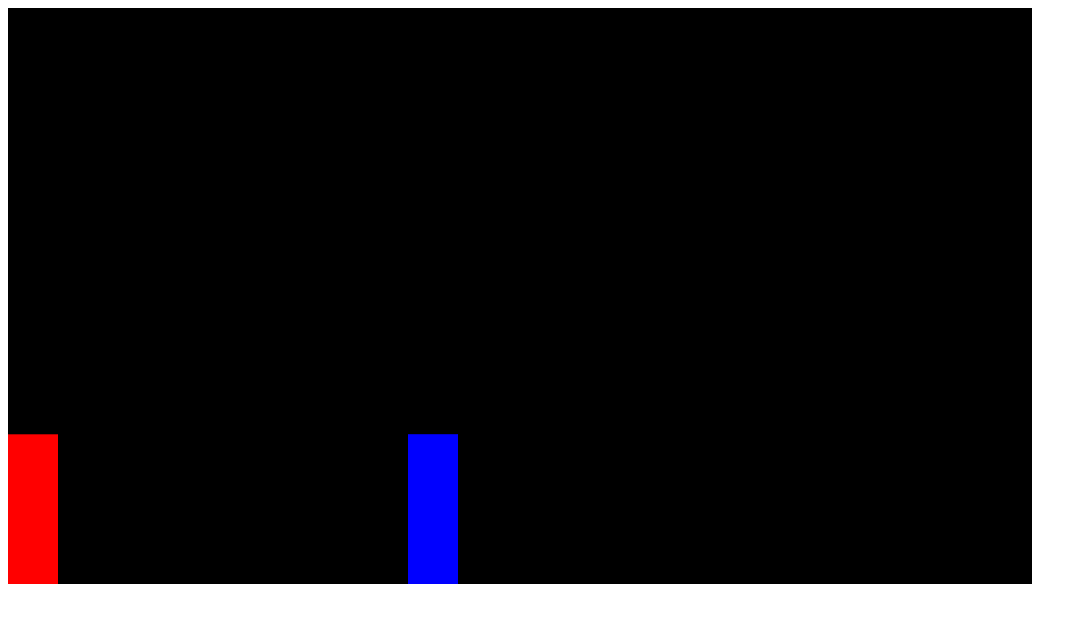
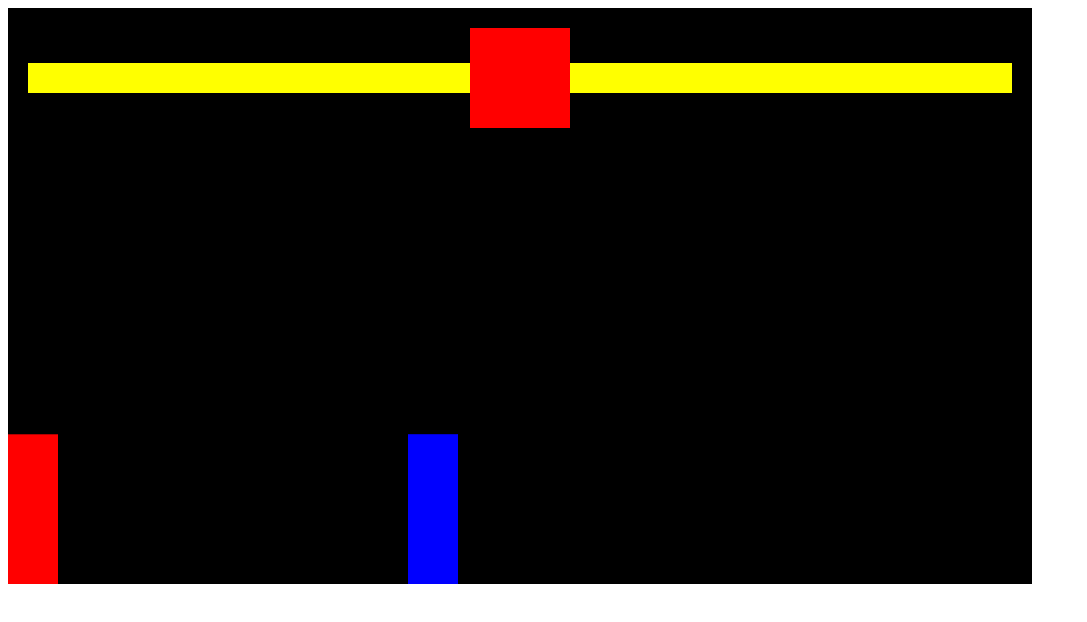
Before and after one commit to SerJosh/fight-knight, a plain HTML site: page index.html in a window 1280 px wide. Shown: the whole page, without its empty margins (0-1087 px from the left). Drawn offline with Linux system fonts and the light colour scheme.

Commit message:
Add Structure of Health Bars

```diff
--- a/index.html
+++ b/index.html
@@ -1,3 +1,41 @@
-<canvas></canvas>
+<head>
+    <!-- Add CSS -->
+    <style>
+        * {
+           box-sizing: border-box;
+        }
+    </style>
+</head>
+<body>
+    <!-- Health and Timer Bar -->
+    <!-- Red Container Div -->
+<div style ='position: relative; display: inline-block'>
+    <!-- Smaller Red Container Div -->
+    <div style ='
+    position: absolute;
+    display: flex;
+    width: 100%;
+    align-items: center;
+    padding: 20px;
+    '
+    >
+        <!-- Player Health Bar -->
+        <div style = 'background-color: yellow; height: 30px; width: 100%;'></div>
+        <!-- Timer -->
+        <div style="
+        background-color: red;
+        width: 100px;
+        height: 100px;
+        flex-shrink: 0;
+        "
+        ></div>
+        <!-- Enemy Health Bar -->
+        <div style = 'background-color: yellow; height: 30px; width: 100%'></div>
+        <div></div>
+    </div>
+    <canvas></canvas>
+</div>
 
-<script src = 'fight.js'></script>
+    <script src = 'fight.js'></script>
+
+</body>
```
